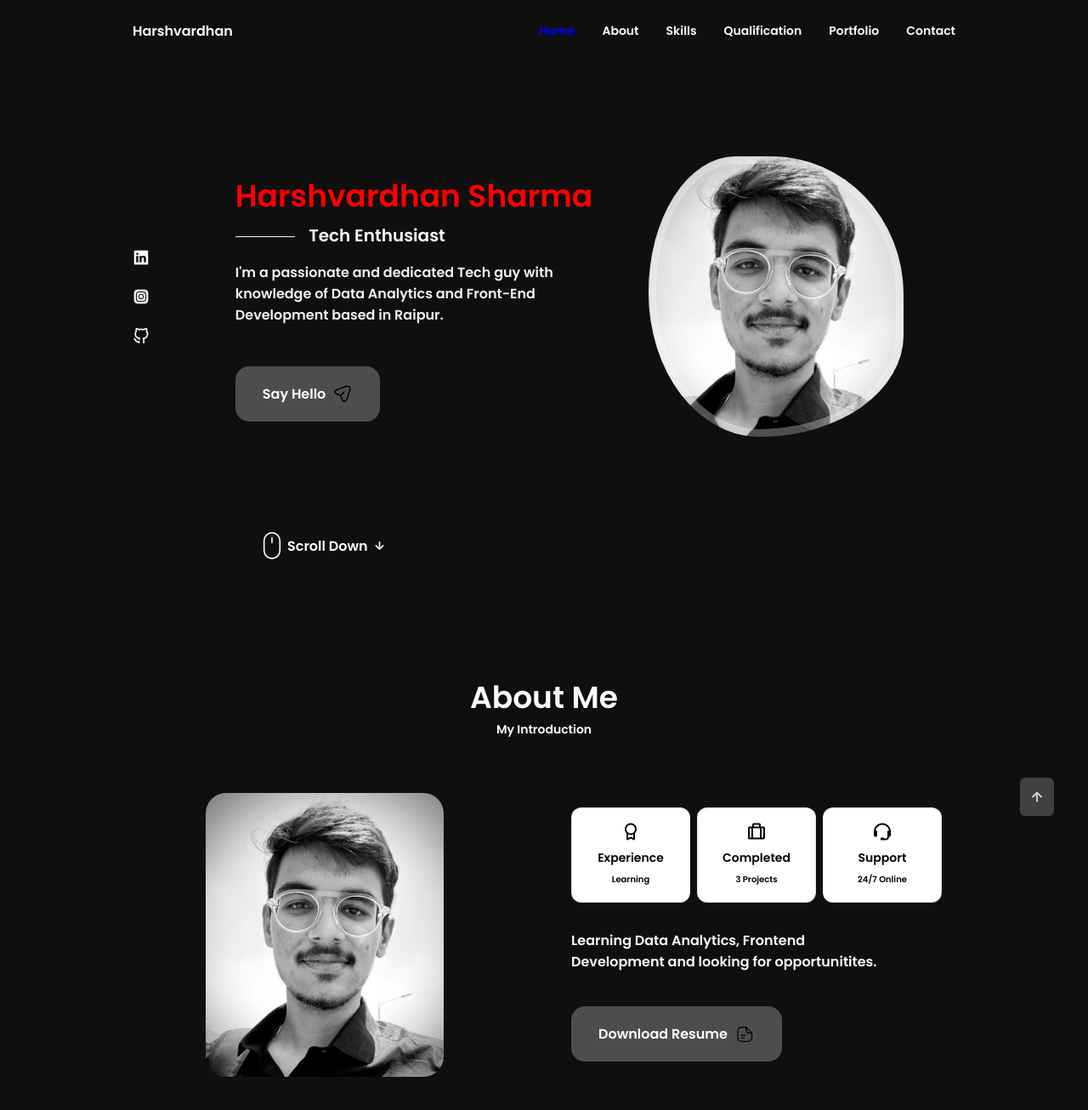
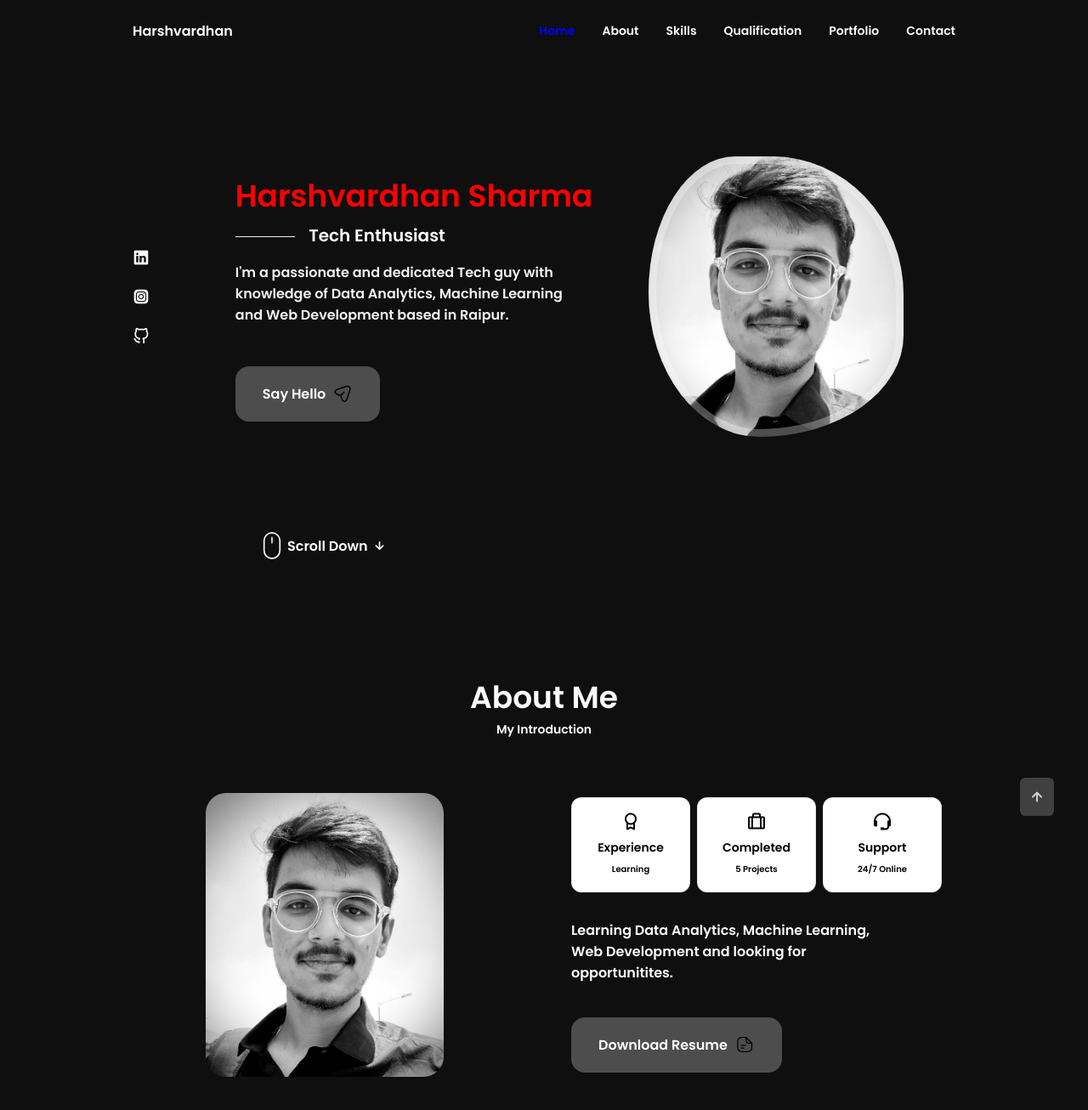
Before and after one commit to Harshvardhan2164/My-Portfolio-Website, a React (Create React App) app: page / in a window 1280 px wide. Shown: the top 1306 px of the page at 85% size. Built offline with nearby package versions, Linux system fonts and the light colour scheme.

Commit message:
Files Updated

```diff
--- a/src/components/about/About.js
+++ b/src/components/about/About.js
@@ -16,7 +16,7 @@ const About = () => {
             <div className="about__data">
                 <Info />
 
-                <p className="about__description">Learning Data Analytics, Frontend Development and looking for opportunitites.</p>
+                <p className="about__description">Learning Data Analytics, Machine Learning, Web Development and looking for opportunitites.</p>
 
                 <a download="" href={Resume} className="button button--flex">Download Resume
                 <svg
--- a/src/components/about/Info.js
+++ b/src/components/about/Info.js
@@ -12,7 +12,7 @@ const Info = () => {
         <div className="about__box">
         <i class='bx bx-briefcase-alt about__icon' ></i>
             <h3 className="about__title">Completed</h3>
-            <span className="about__subtitle">3 Projects</span>
+            <span className="about__subtitle">5 Projects</span>
         </div>
 
         <div className="about__box">
--- a/src/components/home/Data.js
+++ b/src/components/home/Data.js
@@ -10,7 +10,7 @@ const Data = () => {
 
         <h3 className="home__subtitle">Tech Enthusiast</h3>
         <p className="home__description">
-            I'm a passionate and dedicated Tech guy with knowledge of Data Analytics and Front-End Development based in Raipur.
+            I'm a passionate and dedicated Tech guy with knowledge of Data Analytics, Machine Learning and Web Development based in Raipur.
         </p>
 
         <a href="#contact" className="button button--flex">
--- a/src/components/portfolio/Data.js
+++ b/src/components/portfolio/Data.js
@@ -4,20 +4,20 @@ export const Data = [
         title: "Applicant Tracking System",
         description:
             "This enhanced system collects and parses resumes and job descriptions, utilizing NLP to extract key information and standardize data. ML algorithms then employ semantic matching to identify the most relevant candidates, providing accurate resume ranking and scoring. The user interacts with the ATS through a full stack web interface.",
-        link: <a href="#">Github Link <i class='bx bx-link'></i></a>
+        link: <a href="https://github.com/Harshvardhan2164/Applicant-Tracking-System-Minor-Project.git" target="_blank">Github Link <i class='bx bx-link'></i></a>
     },
     {
         id: 2,
         title: "Social Media Sentiment Analysis",
         description:
             "This project aims to develop a machine learning model for sentiment analysis on social media platforms such as Twitter and YouTube and E-commerce websites like Amazon.",
-        link: <a href="https://github.com/Harshvardhan2164/Social-Media-Sentiment-Analysis-Minor-Project">Github Link <i class='bx bx-link'></i></a>
+        link: <a href="https://github.com/Harshvardhan2164/Social-Media-Sentiment-Analysis-Minor-Project" target="_blank">Github Link <i class='bx bx-link'></i></a>
     },
     {
         id: 3,
         title: "House Price Prediction Model",
         description:
             "This project is about finalizing the appropriate house for an individual inclined based on their conditions and requirement. It uses the fundamental Machine Learning perspective for EDA and Data Visualization. It includes an introduction to Linear Regression for continuous data evaluation and modeling using algorithms.",
-        link: <a href="https://github.com/Harshvardhan2164/House-Price-Prediction">Github Link <i class='bx bx-link'></i></a>
+        link: <a href="https://github.com/Harshvardhan2164/House-Price-Prediction" target="_blank">Github Link <i class='bx bx-link'></i></a>
     }
 ];
--- a/src/components/qualification/Quali.js
+++ b/src/components/qualification/Quali.js
@@ -80,7 +80,7 @@ const Quali = () => {
                 <div className={toggleState === 2 ? "qualification__content qualification__content-active" : "qualification__content"}>
                     <div className="qualification__data">
                         <div>
-                            <h3 className="qualification__title">Frontend Development</h3>
+                            <h3 className="qualification__title">Web Development</h3>
                             <span className="qualification__subtitle">Self-Learner</span>
                             <div className="qualification__calendar">
                                 <i className="uil uil-calendar-alt"></i> 2023
@@ -124,6 +124,24 @@ const Quali = () => {
                             <span className="qualification__line"></span>
                         </div>
                     </div>
+
+                    <div className="qualification__data">
+                        <div></div>
+
+                        <div>
+                            <span className="qualification__rounder"></span>
+                            <span className="qualification__line"></span>
+                        </div>
+
+                        <div>
+                            <h3 className="qualification__title">Machine Learning</h3>
+                            <span className="qualification__subtitle">Self-Learner</span>
+                            <div className="qualification__calendar">
+                                <i className="uil uil-calendar-alt"></i> 2023
+                            </div>
+                        </div>
+                    </div>
+
                 </div>
             </div>
         </div>
```
Also changed, not shown: 1 other file (tests, documents, lock files or other folders).
